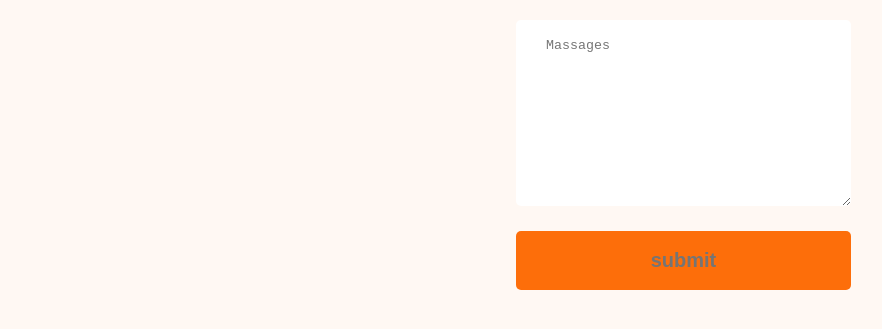
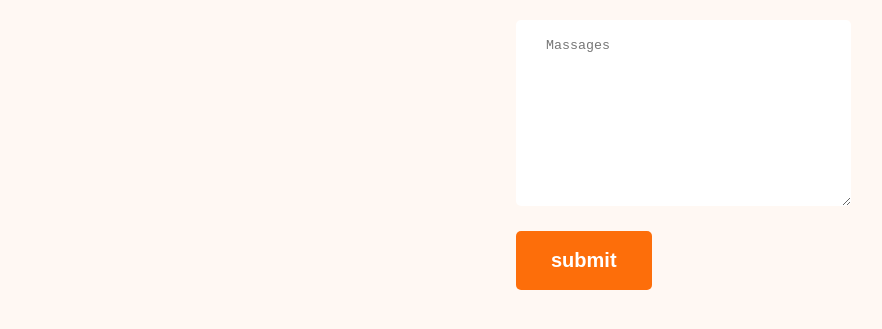
Before and after one commit to bharatroy4D/portfolio-resources, a plain HTML site: page index.html in a window 1280 px wide. Shown: the part 3435-3764 px from the top of the page, without its empty margins (199-1081 px from the left). Drawn offline with nearby package versions, Linux system fonts and the light colour scheme.

Commit message:
edit footer section

```diff
--- a/index.css
+++ b/index.css
@@ -208,7 +208,7 @@ footer{
 .footer-column{
           width: 50%;
 }
-.contact input ,
+.contact input[type="text"], .contact input[type="Email"],
 textarea{
           display: block;
           margin-bottom: 25px;
```
